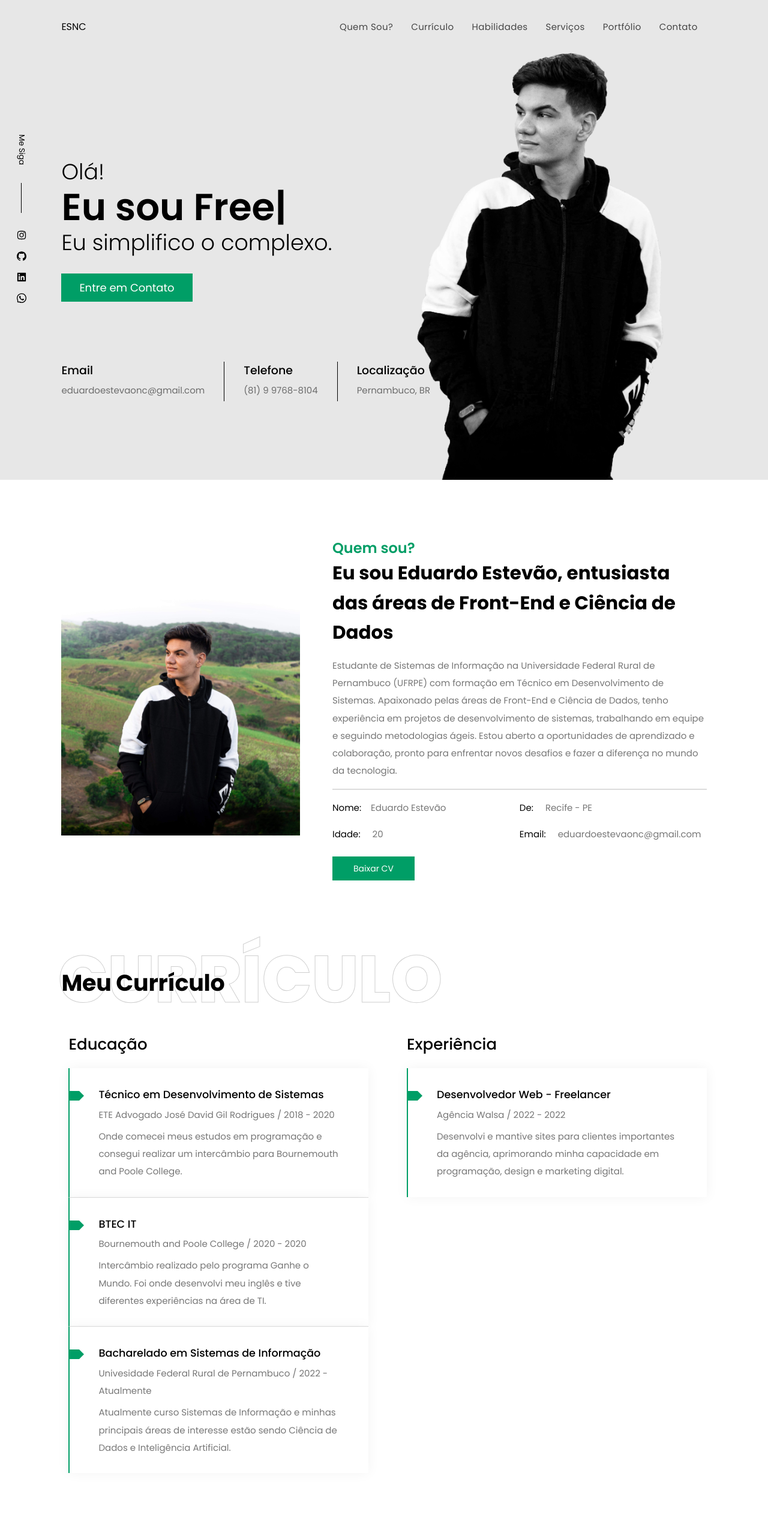
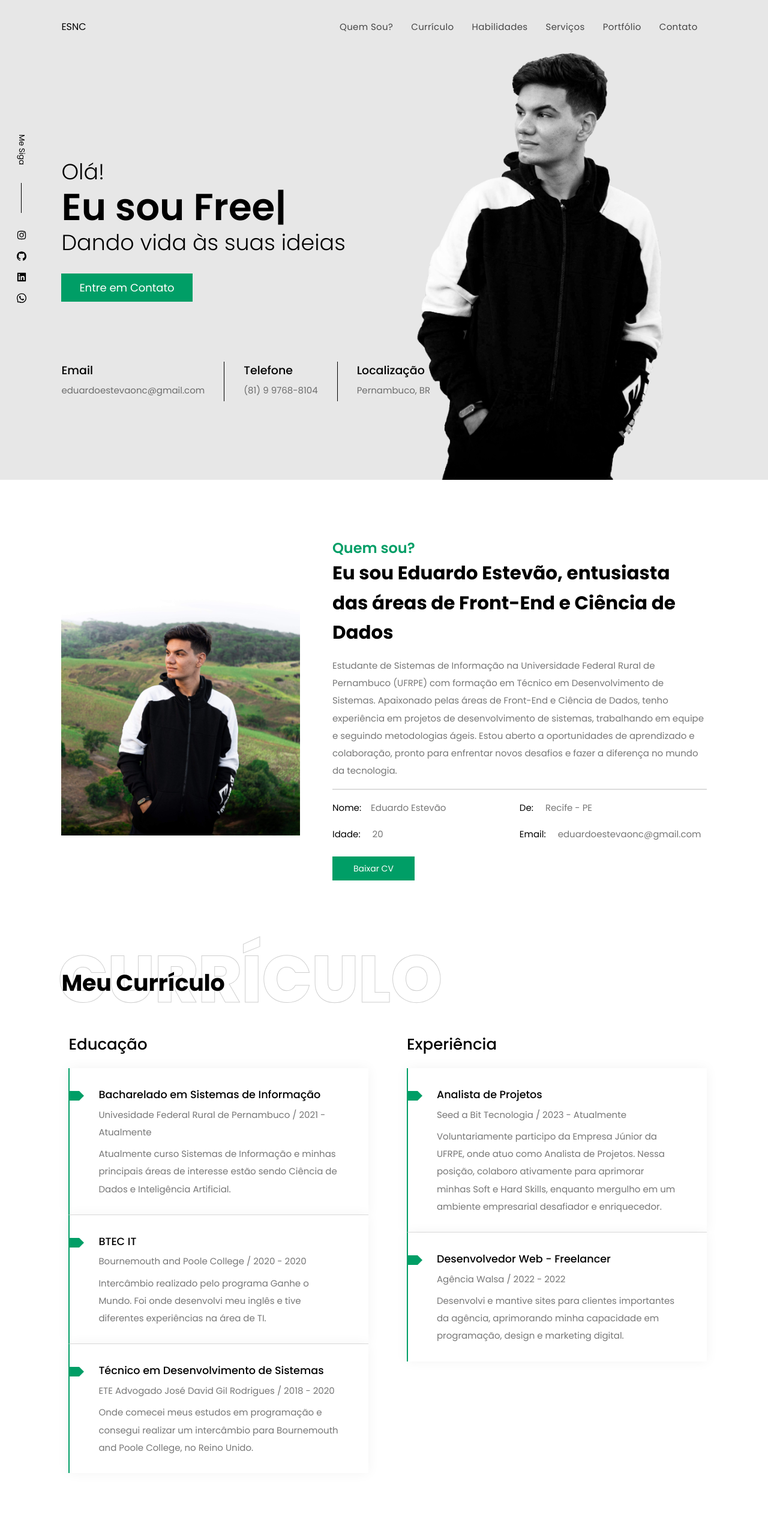
Before and after one commit to eduardoesnc/Portfolio-Eduardoesnc, a React (Create React App) app: page / in a window 1280 px wide. Shown: the top 2566 px of the page at 60% size. Built offline with nearby package versions, Linux system fonts and the light colour scheme.

Commit message:
Adição de textos

```diff
--- a/package.json
+++ b/package.json
@@ -12,7 +12,7 @@
     "react-dom": "^18.2.0",
     "react-icons": "^4.8.0",
     "react-ionicons": "^4.2.0",
-    "react-scripts": "5.0.1",
+    "react-scripts": "^5.0.1",
     "react-slick": "^0.29.0",
     "slick-carousel": "^1.8.1",
     "typed.js": "^2.0.16",
--- a/src/components/contact-section/contact.js
+++ b/src/components/contact-section/contact.js
@@ -29,6 +29,7 @@ export function Contact(){
       emailJs.send("service_57twyjo", "template_gye68it", templateParams, "1vg9rpe0JEvIIszXJ")
       .then((response) => {
         console.log("Email Enviado", response.status, response.text)
+        alert("Email enviado com sucesso. Obrigado por entrar em contato!")
         setName('')
         setEmail('')
         setSubject('')
--- a/src/components/header/header.js
+++ b/src/components/header/header.js
@@ -31,7 +31,7 @@ export function Header(){
           <div className='header-content'>
             <h2>Olá!</h2>
             <h1>Eu sou <span ref={el}></span></h1>
-            <h2>Eu simplifico o complexo.</h2>
+            <h2>Dando vida às suas ideias</h2>
             <button><a href="#contact">Entre em Contato</a></button>
 
 
--- a/src/components/nav-menu/nav-menu.js
+++ b/src/components/nav-menu/nav-menu.js
@@ -14,7 +14,7 @@ function NavMenu({acao}){
         <div className={ acao ? 'nav-active' : 'nav'}>
             <div className='nav-elements'>
                 <div className="nav-logo">
-                    <p>ESNC</p>
+                    <p><a href='#'>ESNC</a></p>
                 </div>
 
                 <div className="nav-links">
--- a/src/components/resume-section/resume.js
+++ b/src/components/resume-section/resume.js
@@ -19,9 +19,9 @@ export function Resume(){
 
             <div className='card-resume'>
               <span className='item-arrow'></span>
-              <h5>Técnico em Desenvolvimento de Sistemas</h5>
-              <p className='card-resume-details'>ETE Advogado José David Gil Rodrigues / 2018 - 2020</p>
-              <p className='card-resume-description'>Onde comecei meus estudos em programação e consegui realizar um intercâmbio para Bournemouth and Poole College.</p>
+              <h5>Bacharelado em Sistemas de Informação</h5>
+              <p className='card-resume-details'>Univesidade Federal Rural de Pernambuco / 2021 - Atualmente</p>
+              <p className='card-resume-description'>Atualmente curso Sistemas de Informação e minhas principais áreas de interesse estão sendo Ciência de Dados e Inteligência Artificial.</p>
             </div>
 
             <div className='card-resume'>
@@ -33,15 +33,22 @@ export function Resume(){
 
             <div className='card-resume'>
               <span className='item-arrow'></span>
-              <h5>Bacharelado em Sistemas de Informação</h5>
-              <p className='card-resume-details'>Univesidade Federal Rural de Pernambuco / 2022 - Atualmente</p>
-              <p className='card-resume-description'>Atualmente curso Sistemas de Informação e minhas principais áreas de interesse estão sendo Ciência de Dados e Inteligência Artificial.</p>
+              <h5>Técnico em Desenvolvimento de Sistemas</h5>
+              <p className='card-resume-details'>ETE Advogado José David Gil Rodrigues / 2018 - 2020</p>
+              <p className='card-resume-description'>Onde comecei meus estudos em programação e consegui realizar um intercâmbio para Bournemouth and Poole College, no Reino Unido.</p>
             </div>
 
           </div>
 
           <div className='cards-resume'>
             <p className='title-cards-resume'>Experiência</p>
+
+            <div className='card-resume'>
+              <span className='item-arrow'></span>
+              <h5>Analista de Projetos</h5>
+              <p className='card-resume-details'>Seed a Bit Tecnologia / 2023 - Atualmente</p>
+              <p className='card-resume-description'>Voluntariamente participo da Empresa Júnior da UFRPE, onde atuo como Analista de Projetos. Nessa posição, colaboro ativamente para aprimorar minhas Soft e Hard Skills, enquanto mergulho em um ambiente empresarial desafiador e enriquecedor.</p>
+            </div>
 
             <div className='card-resume'>
               <span className='item-arrow'></span>
--- a/src/components/social-links/social-links.js
+++ b/src/components/social-links/social-links.js
@@ -1,5 +1,5 @@
 import React from "react";
-import { FacebookFilled, GithubOutlined, InstagramOutlined, LinkedinFilled, WhatsAppOutlined } from '@ant-design/icons';
+import {GithubOutlined, InstagramOutlined, LinkedinFilled, WhatsAppOutlined } from '@ant-design/icons';
 
 import './social-links.css';
 
```
Also changed, not shown: 1 other file (tests, documents, lock files or other folders).
